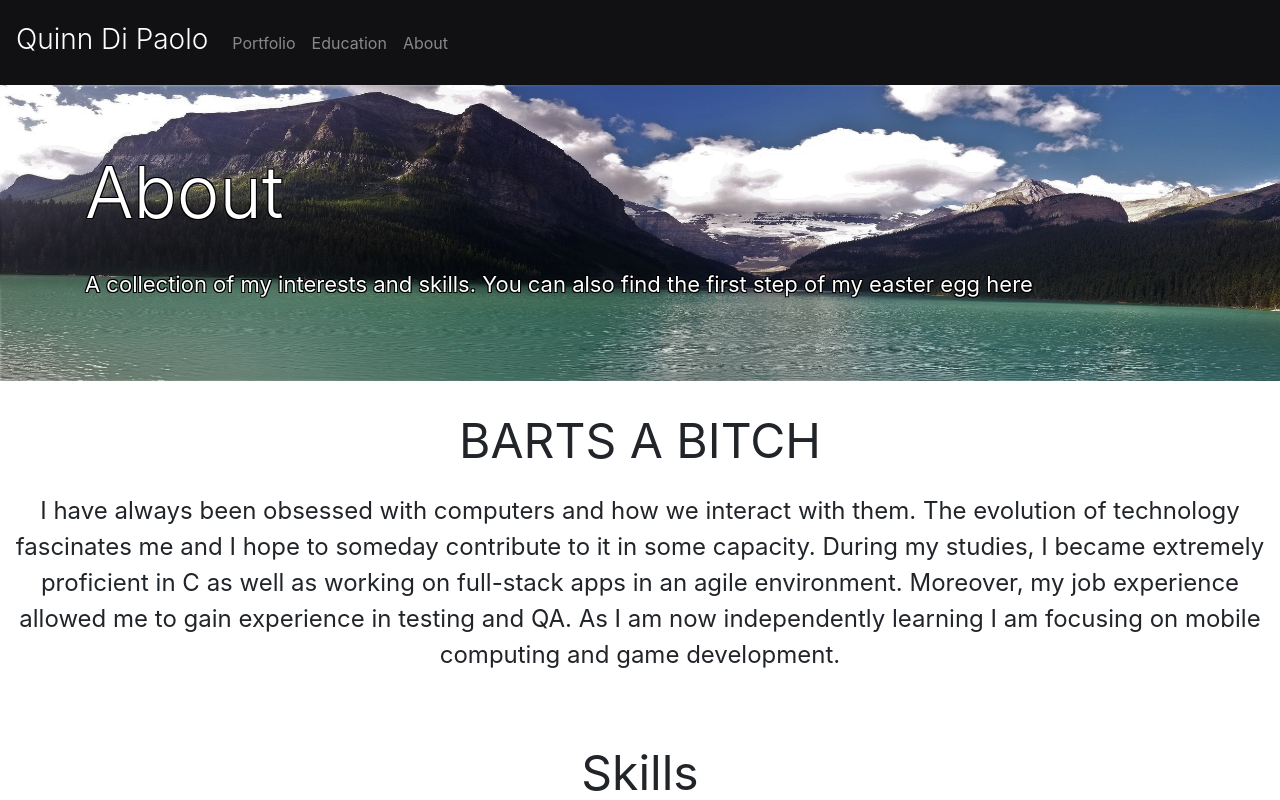
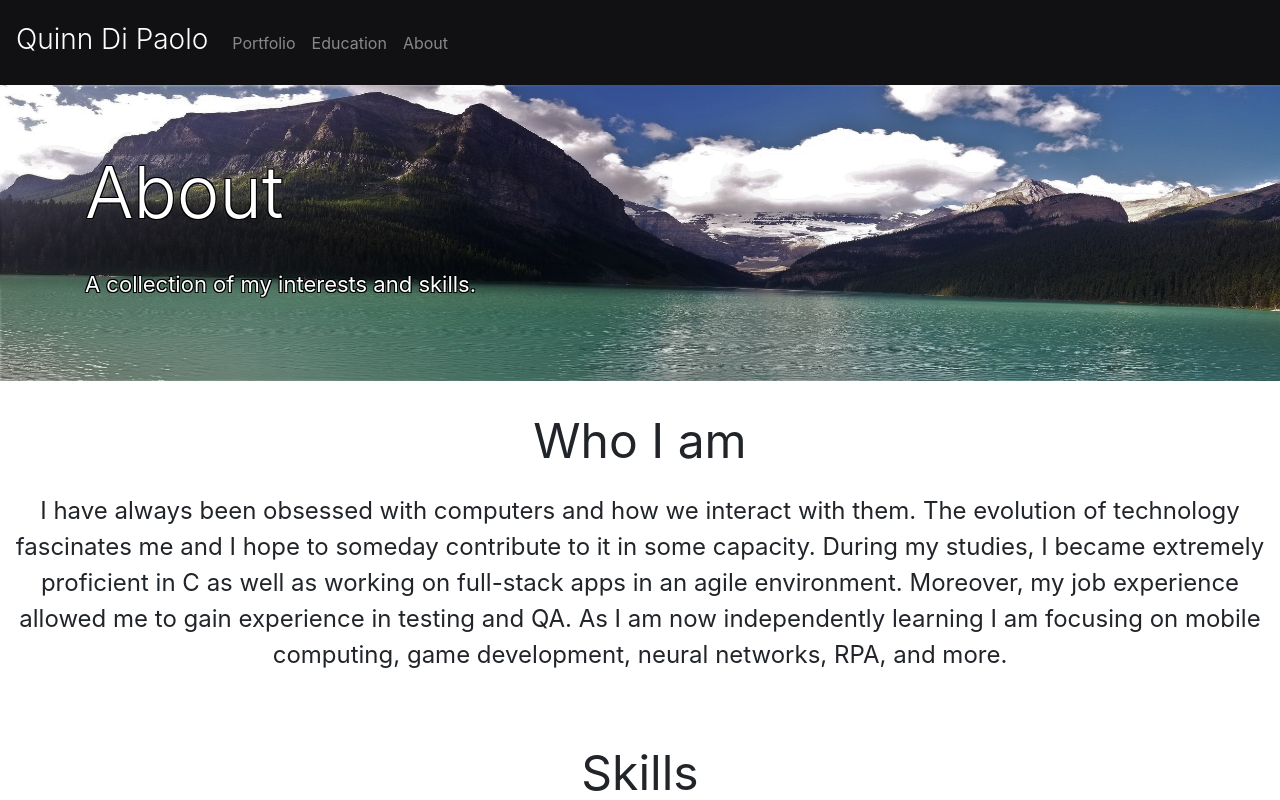
Before and after one commit to qudip/website, a React (Create React App) app: page /about in a window 1280 px wide. Shown: the top 800 px of the page. Built offline with nearby package versions, Linux system fonts and the light colour scheme.

Commit message:
showing bart

```diff
--- a/src/components/About.js
+++ b/src/components/About.js
@@ -7,9 +7,7 @@ import '../App.css'
 
 function About() {
 
-  const fuck=<a  className="a" href="/eggone">A collection of my interests and skills.
-                                  You can also find the first step of my
-                                  easter egg here</a>
+  const fuck=<a  className="a" href="/eggone">A collection of my interests and skills. </a>
   const headertext = {
     fontSize: '36pt',
     textAlign: 'center',
@@ -30,10 +28,10 @@ function About() {
                subheader={fuck}
       /><br/>
 
-      <blockquote className="blockquote" style={headertext}>BARTS A BITCH</blockquote>
+      <blockquote className="blockquote" style={headertext}>Who I am</blockquote>
       <blockquote className="blockquote" style={text}>
       I have always been obsessed with computers and how we interact with them. The evolution of technology fascinates me and I hope to someday contribute to it in some capacity. During my studies, I became extremely proficient in C as well as working on full-stack apps in an agile environment. Moreover,
-my job experience allowed me to gain experience in testing and QA. As I am now independently learning I am focusing on mobile computing and game development.
+my job experience allowed me to gain experience in testing and QA. As I am now independently learning I am focusing on mobile computing, game development, neural networks, RPA, and more.
       </blockquote><br/><br />
 
       <blockquote className="blockquote" style={headertext}>Skills</blockquote>
```
